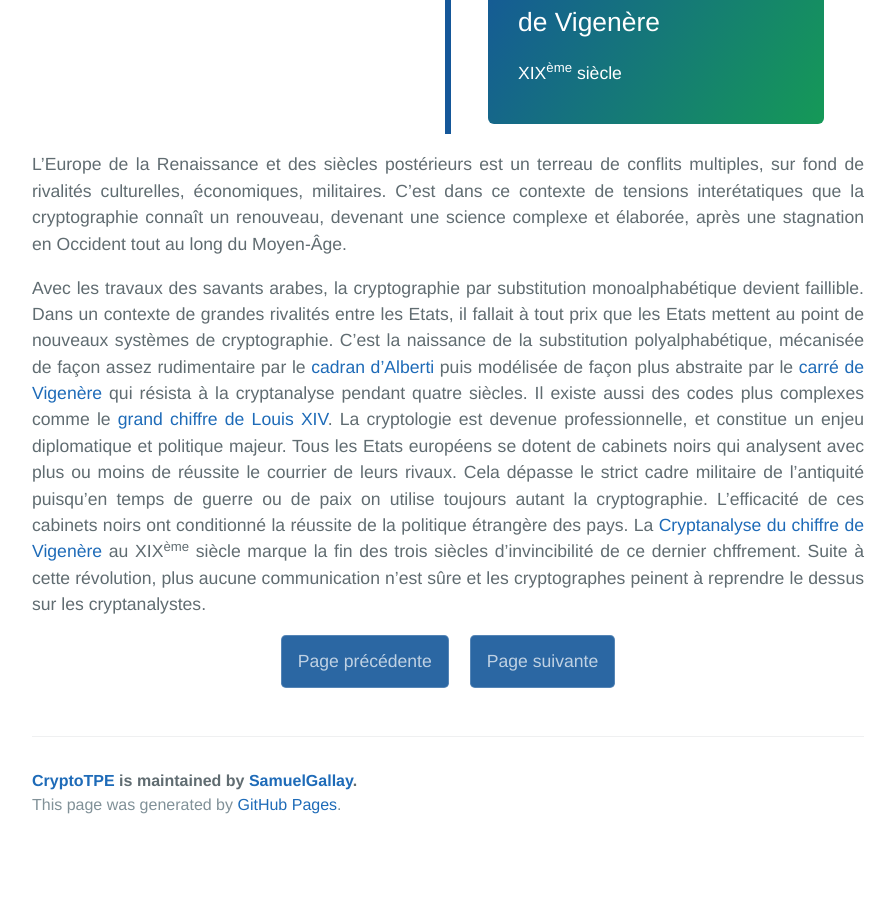
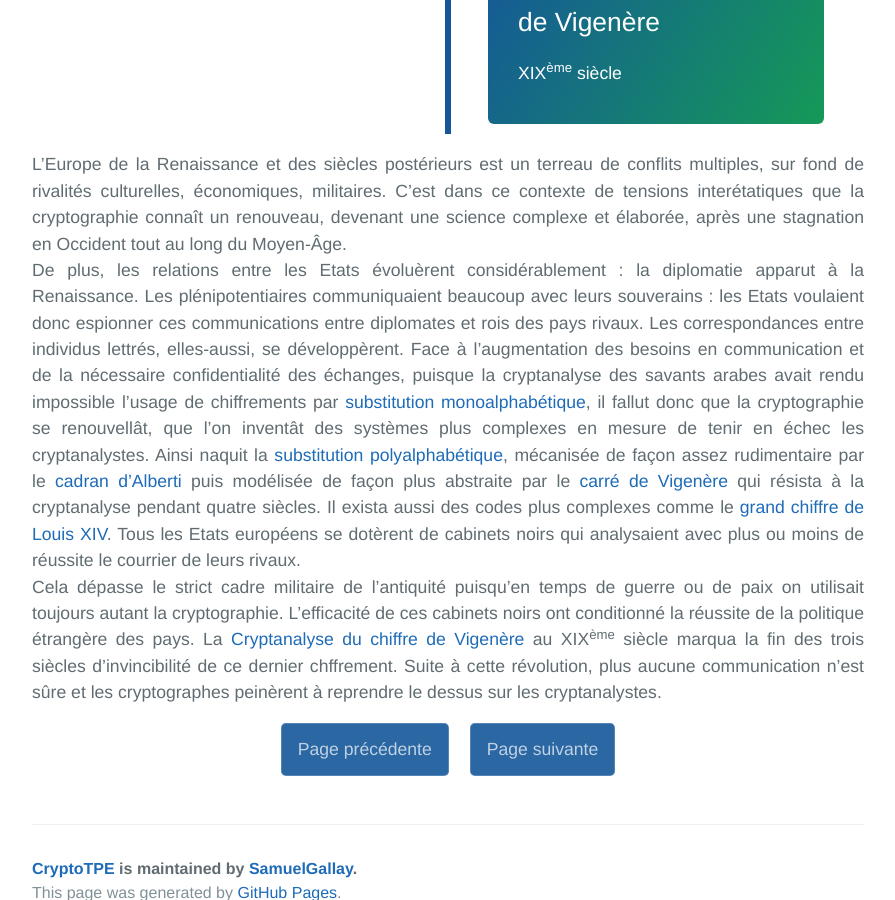
Before and after one commit to SamuelGallay/CryptoTPE, a Jekyll site: the page built from pages/2_TempsModernes/0_index.md, in a window 1280 px wide and 900 px high, scrolled down 1007 px. Shown: the whole window, without its empty margins (192-1087 px from the left). Built offline with Jekyll 4.4.1, drawn with Linux system fonts in a browser that asks for light colours; our own code applies the rules of GitHub Pages for plain Markdown files; before the commit the page ends 1856 px from its top, so only the background shows below that.

Commit message:
Update 0_index.md

```diff
--- a/pages/2_TempsModernes/0_index.md
+++ b/pages/2_TempsModernes/0_index.md
@@ -47,8 +47,8 @@ suivante: /guerres/
 
 </div>
 
-
-L’Europe de la Renaissance et des siècles postérieurs est un terreau de conflits multiples, sur fond de rivalités culturelles, économiques, militaires. C’est dans ce contexte de tensions interétatiques que la cryptographie connaît un renouveau, devenant une science complexe et élaborée, après une stagnation en Occident tout au long du Moyen-Âge.
-
-
-Avec les travaux des savants arabes, la cryptographie par substitution monoalphabétique devient faillible. Dans un contexte de grandes rivalités entre les Etats, il fallait à tout prix que les Etats mettent au point de nouveaux systèmes de cryptographie. C’est la naissance de la substitution polyalphabétique, mécanisée de façon assez rudimentaire par le [cadran d’Alberti]({{ "/alberti/" | relative_url }}) puis modélisée de façon plus abstraite par le [carré de Vigenère]({{ "/vigenere/" | relative_url }}) qui résista à la cryptanalyse pendant quatre siècles. Il existe aussi des codes plus complexes comme le  [grand chiffre de Louis XIV]({{ "/louis14/" | relative_url }}). La cryptologie est devenue professionnelle, et constitue un enjeu diplomatique et politique majeur. Tous les Etats européens se dotent de cabinets noirs qui analysent avec plus ou moins de réussite le courrier de leurs rivaux. Cela dépasse le strict cadre militaire de l’antiquité puisqu’en temps de guerre ou de paix on utilise toujours autant la cryptographie. L’efficacité de ces cabinets noirs ont conditionné la réussite de la politique étrangère des pays. La [Cryptanalyse du chiffre de Vigenère]({{ "/cryptanalyse-vigenere/" | relative_url }}) au XIX<SUP>ème</SUP> siècle marque la fin des trois siècles d'invincibilité de ce dernier chffrement. Suite à cette révolution, plus aucune communication n'est sûre et les cryptographes peinent à reprendre le dessus sur les cryptanalystes.
+L’Europe de la Renaissance et des siècles postérieurs est un terreau de conflits multiples, sur fond de rivalités culturelles, économiques, militaires. C’est dans ce contexte de tensions interétatiques que la cryptographie connaît un renouveau, devenant une science complexe et élaborée, après une stagnation en Occident tout au long du Moyen-Âge. \\
+De plus, les relations entre les Etats évoluèrent considérablement : la diplomatie apparut à la Renaissance. Les plénipotentiaires communiquaient beaucoup avec leurs souverains : les Etats voulaient donc espionner ces communications entre diplomates et rois des pays rivaux. Les correspondances entre individus lettrés, elles-aussi, se développèrent.
+Face à l'augmentation des besoins en communication et de la nécessaire confidentialité des échanges, puisque la cryptanalyse des savants arabes avait rendu impossible l'usage de chiffrements par [substitution monoalphabétique]({{ "/glossaire/" | relative_url }}), il fallut donc que la cryptographie se renouvellât, que l'on inventât des systèmes plus complexes en mesure de tenir en échec les cryptanalystes.
+Ainsi naquit la [substitution polyalphabétique]({{ "/glossaire/" | relative_url }}), mécanisée de façon assez rudimentaire par le [cadran d’Alberti]({{ "/alberti/" | relative_url }}) puis modélisée de façon plus abstraite par le [carré de Vigenère]({{ "/vigenere/" | relative_url }}) qui résista à la cryptanalyse pendant quatre siècles. Il exista aussi des codes plus complexes comme le  [grand chiffre de Louis XIV]({{ "/louis14/" | relative_url }}). Tous les Etats européens se dotèrent de cabinets noirs qui analysaient avec plus ou moins de réussite le courrier de leurs rivaux. \\
+Cela dépasse le strict cadre militaire de l’antiquité puisqu’en temps de guerre ou de paix on utilisait toujours autant la cryptographie. L’efficacité de ces cabinets noirs ont conditionné la réussite de la politique étrangère des pays. La [Cryptanalyse du chiffre de Vigenère]({{ "/cryptanalyse-vigenere/" | relative_url }}) au XIX<SUP>ème</SUP> siècle marqua la fin des trois siècles d'invincibilité de ce dernier chffrement. Suite à cette révolution, plus aucune communication n'est sûre et les cryptographes peinèrent à reprendre le dessus sur les cryptanalystes.
```
